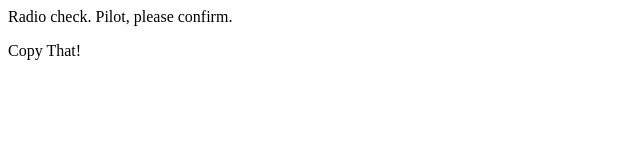
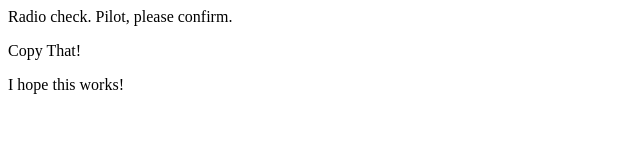
Before and after one commit to Ciana22/communication-log, a plain HTML site: page index.html in a window 1280 px wide. Shown: the whole page, without its empty margins (0-640 px from the left). Drawn offline with Linux system fonts and the light colour scheme.

Commit message:
third commit

```diff
--- a/index.html
+++ b/index.html
@@ -2,5 +2,6 @@
    <body>
       <p>Radio check. Pilot, please confirm.</p>
       <p> Copy That!</p>
+      <p>I hope this works!</p>
    </body>
 </html>
```
